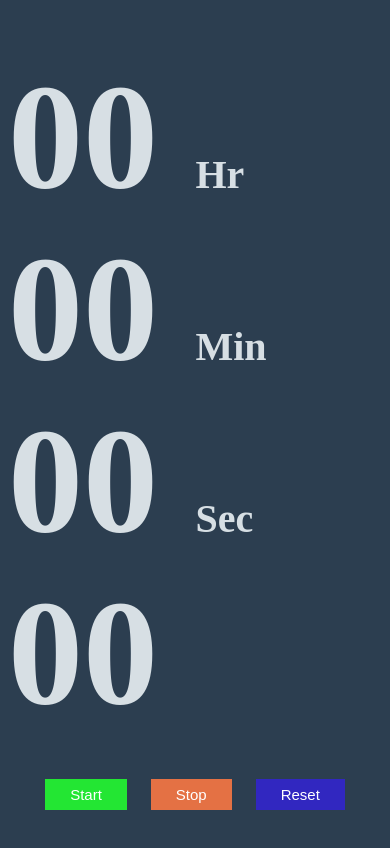
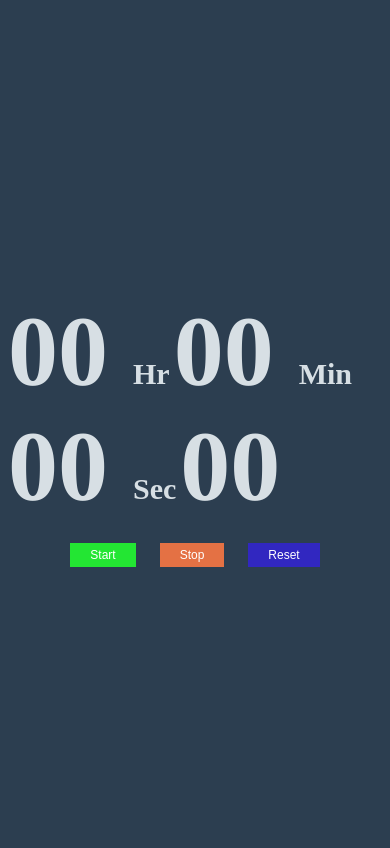
Before and after one commit to Alirazaramejo/newStopWatch, a plain HTML site: page index.html in a window 390 px wide. Drawn offline with Linux system fonts and the light colour scheme.

Commit message:
Update style.css

```diff
--- a/style.css
+++ b/style.css
@@ -1,27 +1,31 @@
-body{
+body {
     background-color: #2c3e50;
     display: flex;
     justify-content: center;
     align-items: center;
     height: 100vh;
 }
-#container{
+
+#container {
     color: #d7dfe4;
 }
-.digit{
+
+.digit {
     font-size: 150px;
     font-weight: bold;
 }
-.txt{
+
+.txt {
     font-size: 40px;
     font-weight: bold;
 }
-#btnContainer{
+
+#btnContainer {
     text-align: center;
     margin-top: 40px;
+}
 
-}
-.btn{
+.btn {
     padding: 7px 25px;
     font-size: 15px;
     margin: 0px 10px;
@@ -29,12 +33,37 @@ body{
     border: none;
     cursor: pointer;
 }
-#Start{
+
+#Start {
     background-color: rgb(35, 230, 51);
 }
-#Stop{
+
+#Stop {
     background-color: rgb(228, 113, 68);
 }
-#Reset{
+
+#Reset {
     background-color: rgba(51, 32, 223, 0.781);
 }
+
+/* Add media queries for responsiveness */
+@media (max-width: 768px) {
+    .digit {
+        font-size: 100px;
+    }
+
+    .txt {
+        font-size: 30px;
+    }
+
+    #btnContainer {
+        margin-top: 20px;
+    }
+
+    .btn {
+        font-size: 12px;
+        padding: 5px 20px;
+    }
+}
+
+/* Add more media queries as needed for other screen sizes */
```
